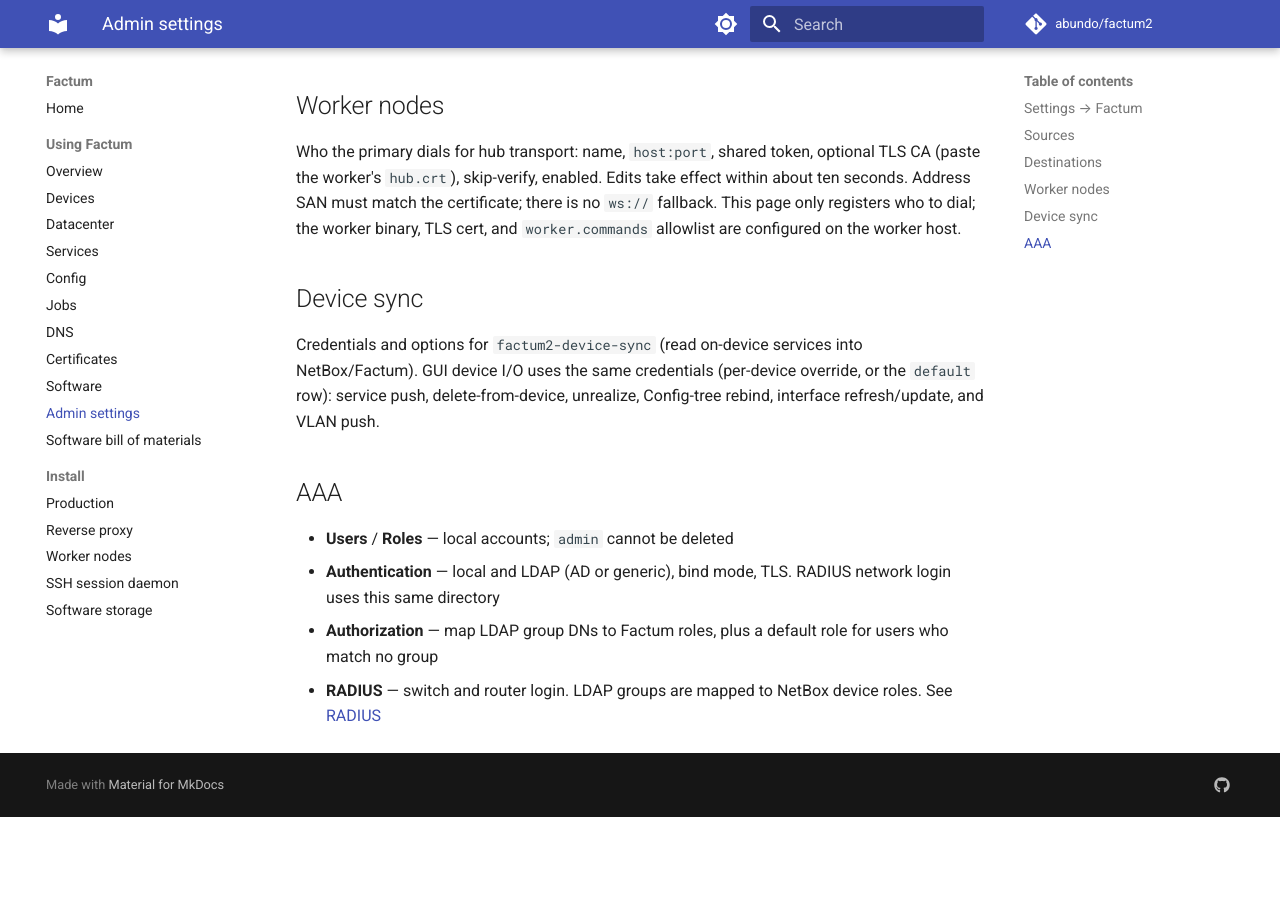
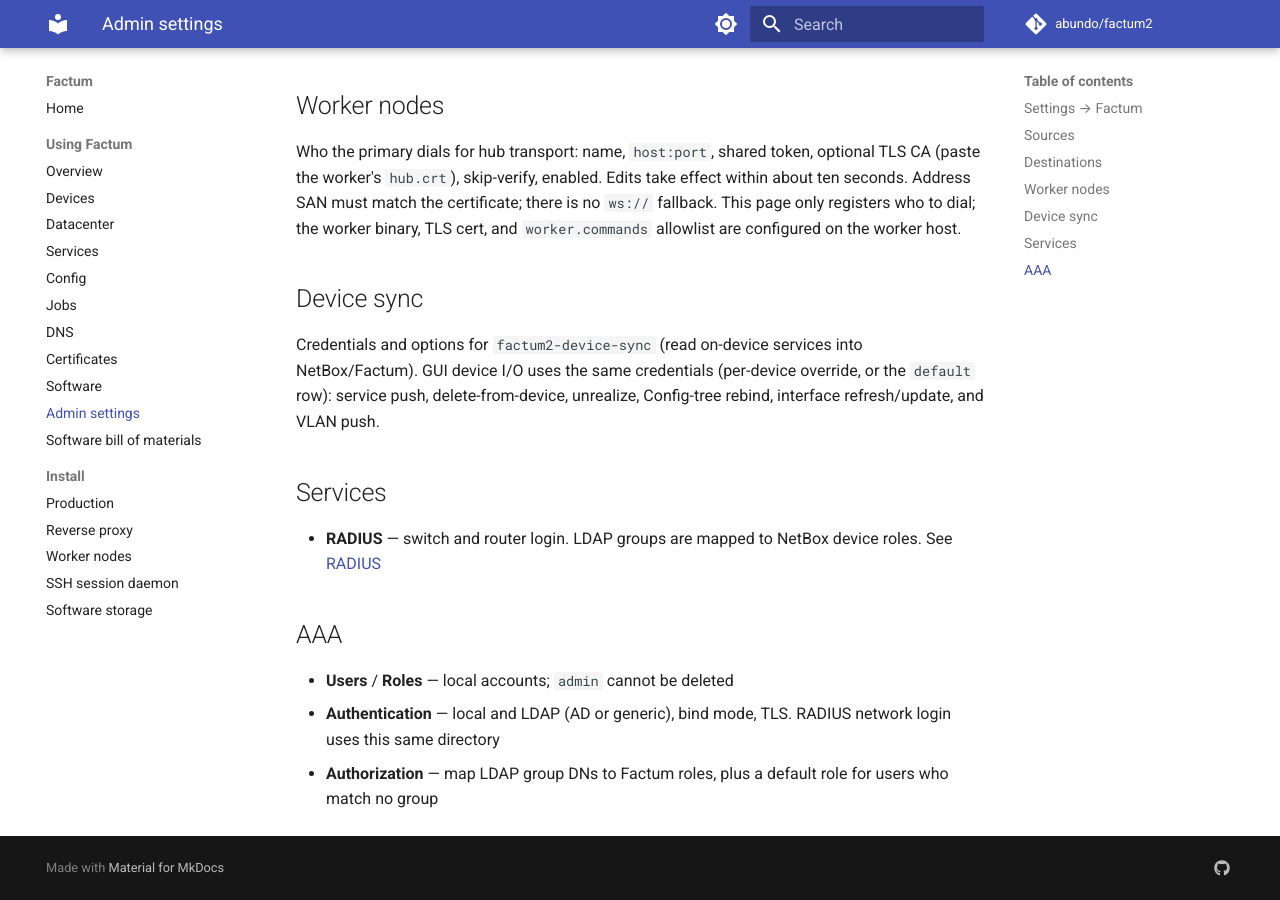
Before and after one commit to abundo/factum2, an MkDocs documentation site: the page built from docs/user/settings.md, in a window 1280 px wide and 900 px high, scrolled down 1742 px. Built offline with MkDocs 1.6.1 and Material for MkDocs 9.7.7, drawn with Linux system fonts in a browser that asks for light colours; comment, search, counter and statistics services are not loaded; before the commit the page ends 2559 px from its top, so only the background shows below that.

Commit message:
Move RADIUS from Admin AAA to Admin Services.

```diff
--- a/docs/install/workers.md
+++ b/docs/install/workers.md
@@ -119,7 +119,7 @@
 entry in `worker.commands`. The command line is not executed. The name
 starts a UDP listener (default `:1812`) that binds to the directory
 configured in the GUI and allows a user only when an LDAP group is mapped
-to that device's NetBox role. Policy is edited under Admin → AAA → RADIUS.
+to that device's NetBox role. Policy is edited under Admin → Services → RADIUS.
 The worker keeps the last copy on disk, so logins continue while the
 primary is down. Open UDP 1812 from the management network to this host.
 The primary still dials out to `/hub`; the switches dial in to 1812.
--- a/docs/user/settings.md
+++ b/docs/user/settings.md
@@ -96,6 +96,11 @@
 (per-device override, or the `default` row): service push, delete-from-device,
 unrealize, Config-tree rebind, interface refresh/update, and VLAN push.
 
+## Services
+
+- **RADIUS** — switch and router login. LDAP groups are mapped to NetBox
+  device roles. See [RADIUS](radius.md)
+
 ## AAA
 
 - **Users** / **Roles** — local accounts; `admin` cannot be deleted
```
Also changed, not shown: other parts of docs/user/settings.md (+0 -2 lines), AGENTS.md (+1 -1 lines), docs/user/radius.md (+1 -1 lines), web/frontend/src/layout/AppMenu.vue (+8 -2 lines), 1 other file.
